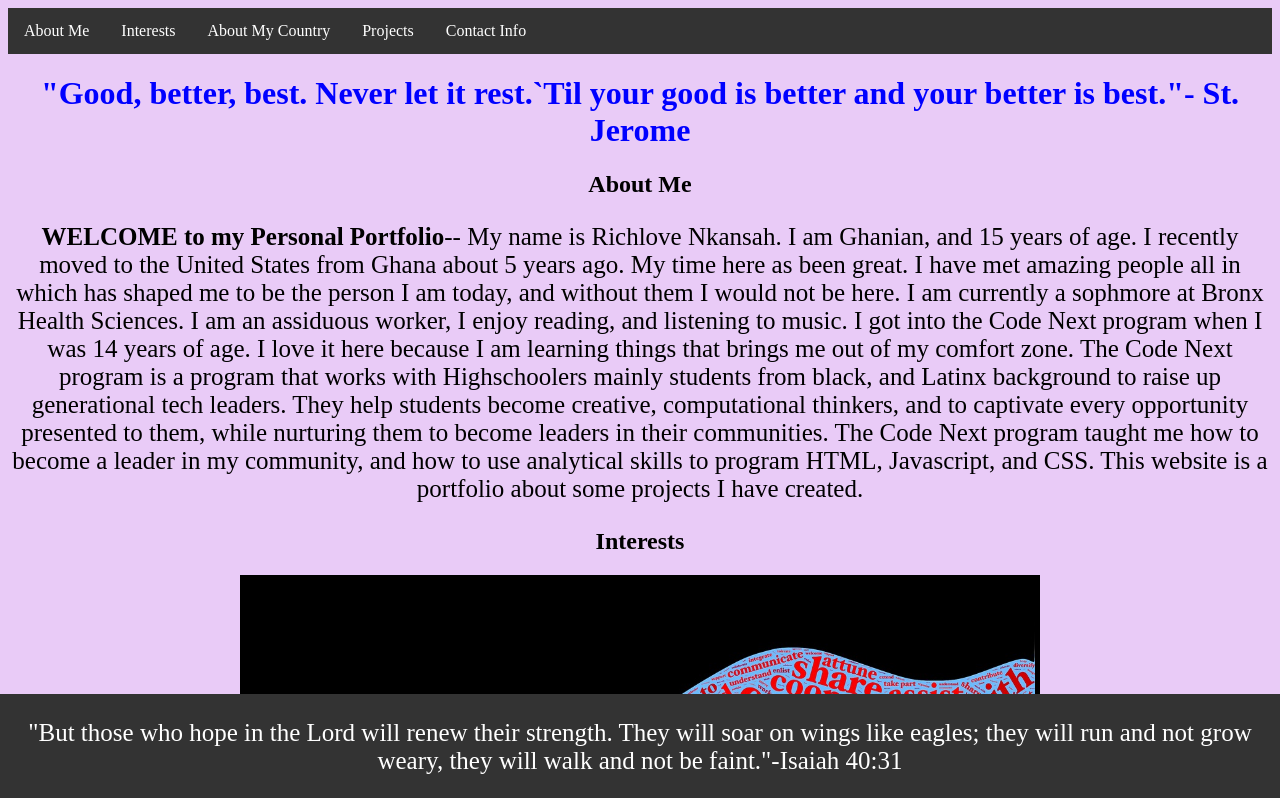
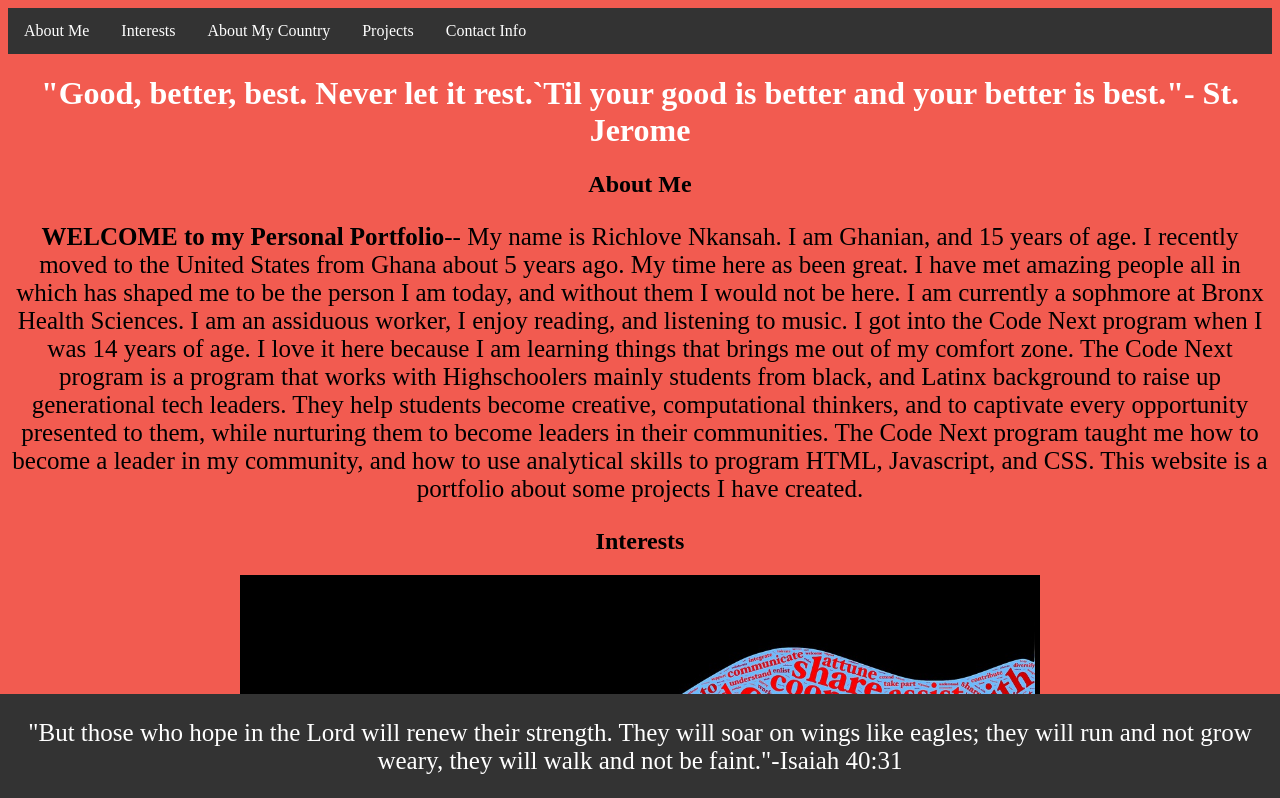
Before and after one commit to richlove45/personal-portfolio, a plain HTML site: page index.html in a window 1280 px wide. Shown: the top 798 px of the page. Drawn offline with Linux system fonts and the light colour scheme.

Commit message:
updated background color
to calm plum

```diff
--- a/style.css
+++ b/style.css
@@ -7,14 +7,14 @@ nav ul li{
 body{
   text-align:center;
   color:black;
-  background-color:#e9cbf7;
+  background-color:#f25b50;
 }
 /*Font of the text*/
 p{
   font-size: 25px;
 }
 h1{
-  color: blue;
+  color: white;
 }
 /*image placed next to each other*/
 .column {
```
